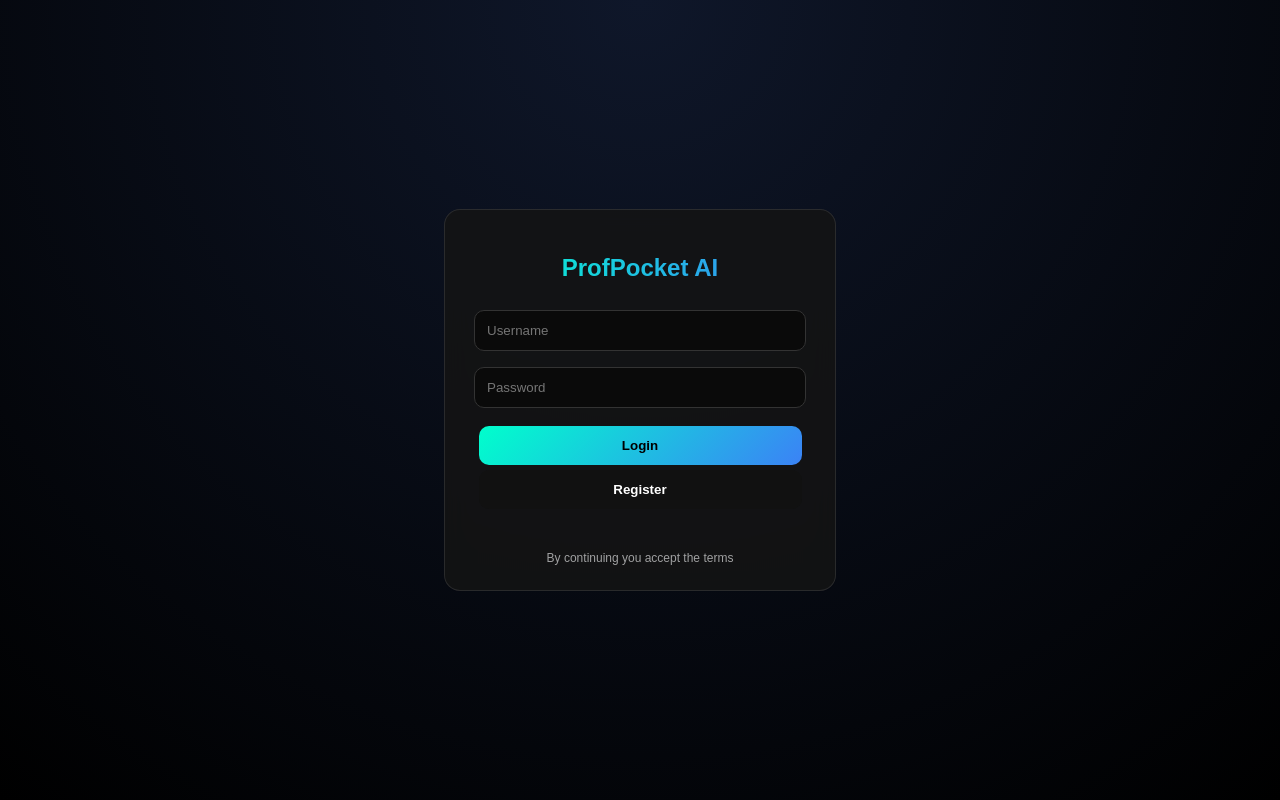
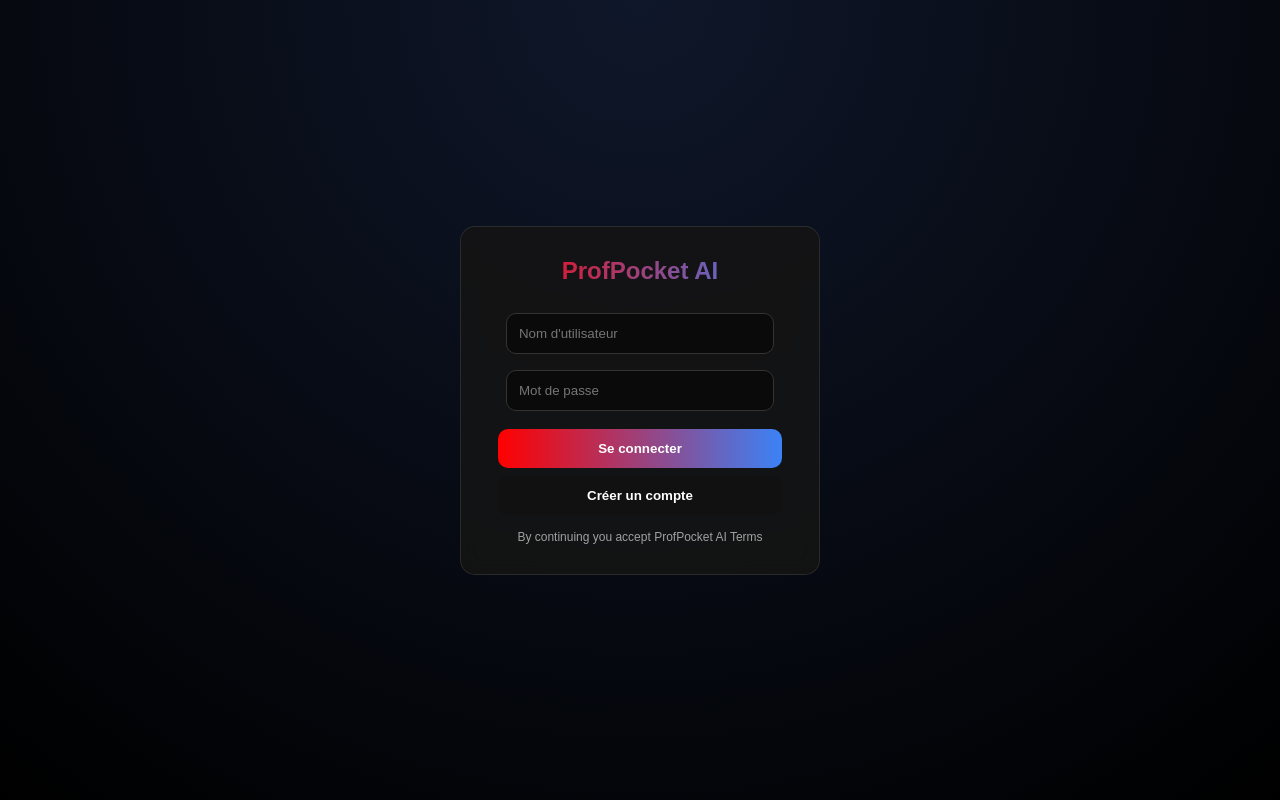
Before and after one commit to Laoso131/Profpocket, a Flask app: page /login in a window 1280 px wide. Run offline with Flask 3, Linux system fonts and the light colour scheme.

Commit message:
Update login.html

```diff
--- a/templates/login.html
+++ b/templates/login.html
@@ -1,121 +1,44 @@
 <!DOCTYPE html>
-<html>
+<html lang="fr">
 
 <head>
-  <title>Login SaaS</title>
-
-  <style>
-    body {
-      margin: 0;
-      font-family: Arial;
-      background: radial-gradient(circle at top, #0f172a, #000);
-      height: 100vh;
-      display: flex;
-      justify-content: center;
-      align-items: center;
-      color: white;
-    }
-
-    .box {
-      width: 340px;
-      padding: 25px;
-      border-radius: 16px;
-      background: rgba(20,20,20,0.85);
-      border: 1px solid rgba(255,255,255,0.1);
-      backdrop-filter: blur(12px);
-      text-align: center;
-    }
-
-    h2 {
-      margin-bottom: 20px;
-      background: linear-gradient(90deg,#00ffcc,#3b82f6);
-      -webkit-background-clip: text;
-      color: transparent;
-    }
-
-    input {
-      width: 90%;
-      padding: 12px;
-      margin: 8px 0;
-      border-radius: 10px;
-      border: 1px solid #333;
-      background: #0a0a0a;
-      color: white;
-      outline: none;
-    }
-
-    button {
-      width: 95%;
-      padding: 12px;
-      margin-top: 10px;
-      border-radius: 10px;
-      border: none;
-      cursor: pointer;
-      background: linear-gradient(135deg,#00ffcc,#3b82f6);
-      font-weight: bold;
-      color: black;
-      transition: 0.2s;
-    }
-
-    button:hover {
-      transform: scale(1.03);
-    }
-
-    #msg {
-      margin-top: 12px;
-      padding: 10px;
-      border-radius: 10px;
-      font-size: 14px;
-      opacity: 0;
-      transition: 0.3s;
-    }
-
-    .success {
-      background: rgba(0,255,150,0.1);
-      border: 1px solid #00ff9d;
-      color: #00ff9d;
-      opacity: 1 !important;
-    }
-
-    .error {
-      background: rgba(255,0,80,0.1);
-      border: 1px solid #ff4d6d;
-      color: #ff4d6d;
-      opacity: 1 !important;
-    }
-
-    .small {
-      font-size: 12px;
-      opacity: 0.6;
-      margin-top: 10px;
-    }
-  </style>
+<meta charset="UTF-8">
+<title>ProfPocket AI - Login</title>
+<link rel="stylesheet" href="/static/style.css">
 </head>
 
 <body>
 
-<div class="box">
+<div class="login-container">
 
- <h2>ProfPocket AI</h2>
+  <div class="login-box">
 
-  <input id="username" placeholder="Username">
-  <input id="password" type="password" placeholder="Password">
+    <h2>ProfPocket AI</h2>
 
-  <button onclick="login()">Login</button>
-  <button onclick="register()" style="background:#111;color:white;margin-top:5px;">Register</button>
+    <input id="username" placeholder="Nom d'utilisateur">
+    <input id="password" type="password" placeholder="Mot de passe">
 
-  <div id="msg"></div>
+    <button onclick="login()">Se connecter</button>
+    <button onclick="register()" style="background:#111;margin-top:8px;">
+      Créer un compte
+    </button>
 
-  <div class="small">By continuing you accept the terms</div>
+    <p id="msg" style="margin-top:10px;font-size:14px;"></p>
+
+    <div style="margin-top:15px;font-size:12px;opacity:0.6;">
+      By continuing you accept ProfPocket AI Terms
+    </div>
+
+  </div>
 
 </div>
 
 <script>
 
-function show(msg, type){
+function show(msg, ok){
   let m = document.getElementById("msg")
   m.innerText = msg
-  m.className = type
+  m.style.color = ok ? "#00ff9d" : "#ff4d6d"
 }
 
 async function login(){
@@ -124,21 +47,18 @@ async function login(){
   let p = document.getElementById("password").value
 
   let res = await fetch("/api/login", {
-  method: "POST",
-  headers: {"Content-Type": "application/json"},
-  body: JSON.stringify({
-    username: u,
-    password: p
+    method:"POST",
+    headers:{"Content-Type":"application/json"},
+    body: JSON.stringify({username:u, password:p})
   })
-})
 
   let data = await res.json()
 
   if(data.msg === "ok"){
-    show("✔ Welcome back", "success")
+    show("✔ Connexion réussie", true)
     setTimeout(()=> window.location.href="/", 800)
-  } else {
-    show("✖ Invalid credentials", "error")
+  }else{
+    show("✖ Identifiants incorrects", false)
   }
 }
 
@@ -150,15 +70,15 @@ async function register(){
   let res = await fetch("/register", {
     method:"POST",
     headers:{"Content-Type":"application/json"},
-    body: JSON.stringify({username:u,password:p})
+    body: JSON.stringify({username:u, password:p})
   })
 
   let data = await res.json()
 
   if(data.msg === "created"){
-    show("✔ Account created", "success")
-  } else {
-    show("⚠ User already exists", "error")
+    show("✔ Compte créé", true)
+  }else{
+    show("⚠ Utilisateur déjà existant", false)
   }
 }
 
```
